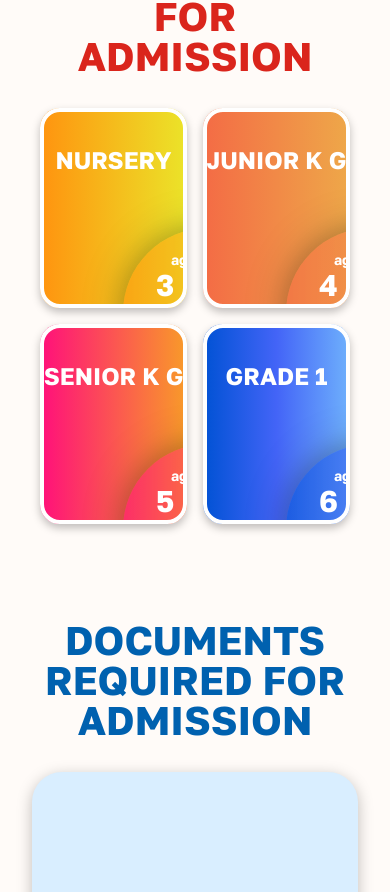
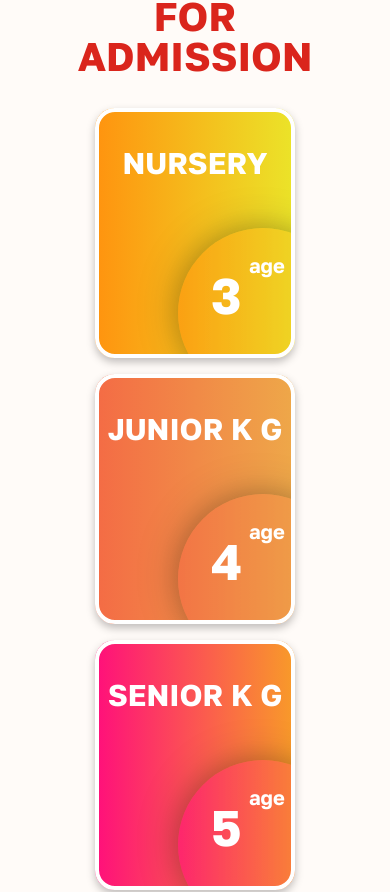
Before and after one commit to Websites-org/arka, an Angular app: page /admission in a window 390 px wide. Shown: the part 1064-1956 px from the top of the page. Built offline with nearby package versions, Linux system fonts and the light colour scheme; a web font is replaced by a local one.

Commit message:
admission-age

```diff
--- a/src/app/admission/admission.css
+++ b/src/app/admission/admission.css
@@ -2,14 +2,22 @@
   position: relative;
   width: 100%;
   height: 90vh;
-  background: linear-gradient(270deg, rgba(217, 217, 217, 0.00) 0%, rgba(83, 83, 83, 0.31) 62.79%, rgba(75, 75, 75, 0.33) 68.54%, rgba(74, 74, 74, 0.33) 76.04%, rgba(44, 44, 44, 0.40) 88.85%, rgba(0, 0, 0, 0.50) 100%),url("/admission-bg.svg") no-repeat center center/cover;
+  background: linear-gradient(
+      270deg,
+      rgba(217, 217, 217, 0) 0%,
+      rgba(83, 83, 83, 0.31) 62.79%,
+      rgba(75, 75, 75, 0.33) 68.54%,
+      rgba(74, 74, 74, 0.33) 76.04%,
+      rgba(44, 44, 44, 0.4) 88.85%,
+      rgba(0, 0, 0, 0.5) 100%
+    ),
+    url("/admission-bg.svg") no-repeat center center/cover;
   display: flex;
   align-items: flex-start;
   justify-content: flex-start;
   padding: 4rem 2rem;
   color: #fff;
 }
-
 
 .content-wrapper {
   position: relative;
@@ -123,7 +131,7 @@
   transform: scaleX(-1);
 }
 .age-criteria {
-  background-color: #FFFBF8;
+  background-color: #fffbf8;
   padding: 6rem 2rem;
   text-align: center;
 }
@@ -144,7 +152,7 @@
   justify-content: center;
   gap: 2rem;
   padding: 3rem 1rem;
-  background-color: #FFFBF8;
+  background-color: #fffbf8;
 }
 
 .age-card {
@@ -167,7 +175,6 @@
   position: relative;
   z-index: 2;
 }
-
 
 /* Title */
 .age-card .label {
@@ -290,7 +297,6 @@
   background: linear-gradient(45deg, #0052d4, #4364f7, #6fb1fc, #0052d4);
 } */
 
-
 .info-card {
   background: #e3f0ff;
   padding: 2rem;
@@ -376,11 +382,11 @@
 .info-card:hover .bottom-line {
   width: 100%;
 }
-.document-section{
-  background-color: #FFFBF8;
+.document-section {
+  background-color: #fffbf8;
 }
-.document-section h2{
-  color: #0061AF;
+.document-section h2 {
+  color: #0061af;
   font-family: "Golos Text";
   font-size: 40px;
   font-style: normal;
@@ -394,7 +400,7 @@ text-align: center;
   flex-wrap: wrap;
   justify-content: center;
   padding: 2rem;
-  background-color: #FFFBF8;
+  background-color: #fffbf8;
 }
 
 .info-card {
@@ -754,8 +760,6 @@ select {
   }
 }
 
-
-
 /* Responsive */
 @media (max-width: 768px) {
   .age-card {
@@ -768,7 +772,7 @@ select {
     margin-top: 80px;
     align-items: center;
     justify-content: center;
-    background: url('/admission-mobile-bg.svg') no-repeat center center/cover;
+    background: url("/admission-mobile-bg.svg") no-repeat center center/cover;
   }
   .admission-banner {
     align-items: flex-start; /* move content to top */
@@ -810,7 +814,7 @@ select {
     justify-content: center;
     display: flex;
     flex-wrap: nowrap;
-    margin-top:3rem;
+    margin-top: 3rem;
     gap: 2rem;
   }
 
@@ -821,7 +825,7 @@ select {
     font-size: 14px;
     padding: 0;
   }
-  .text-block{
+  .text-block {
     padding: 0;
   }
 
@@ -837,7 +841,6 @@ select {
     width: 80%;
     max-width: 300px;
   }
-
 
   .content-wrapper {
     flex-direction: column;
@@ -886,39 +889,40 @@ select {
     max-width: 250px;
   }
 
-  .age-criteria-grid{
+  .age-criteria-grid {
     gap: 1rem;
     padding: 0;
   }
 
   .age-card {
-    height: 200px;
+    height: 250px;
+    width: 200px;
   }
-  .age-card .label{
-    font-size: 24px;
+  .age-card .label {
+    font-size: 30px;
   }
 
-  .age-card .age-text{
-    top: 145px;
-    left: 131px;
-    font-size: 14px;
+  .age-card .age-text {
+    top: 147px;
+    left: 154px;
+    font-size: 20px;
   }
 
-  .age-card .age-number{
+  .age-card .age-number {
     position: absolute;
     top: 162px;
     left: 116px;
     color: #fff;
     font-family: "Golos Text";
-    font-size: 30px;
+    font-size: 50px;
     font-style: normal;
     font-weight: 700;
     line-height: 100%;
   }
 }
 
-@media (max-width: 380px){
-  .document-section h2{
+@media (max-width: 380px) {
+  .document-section h2 {
     font-size: 30px;
   }
   .age-card {
@@ -978,13 +982,13 @@ select {
     font-weight: 700;
     line-height: 100%; /* 20px */
   }
-  .admission-banner{
+  .admission-banner {
     height: 85vh;
   }
-  .text-block .highlight{
+  .text-block .highlight {
     font-size: 14px;
   }
-  .image-block{
+  .image-block {
     top: -91px;
     bottom: 90px;
   }
@@ -998,12 +1002,10 @@ select {
     font-size: 24px;
     line-height: 28px;
   }
-
 }
 
-@media (max-width: 330px){
-  .admission-banner{
+@media (max-width: 330px) {
+  .admission-banner {
     height: 82vh;
   }
-
 }
```
Lines whose indentation alone changed are shown as unchanged.
